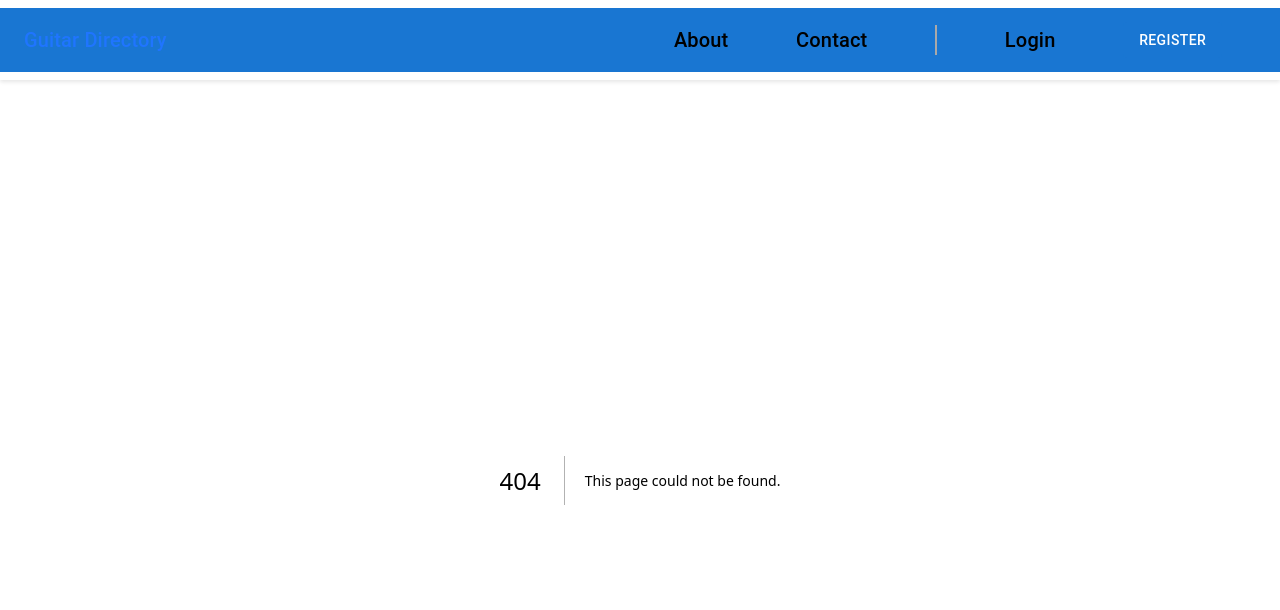
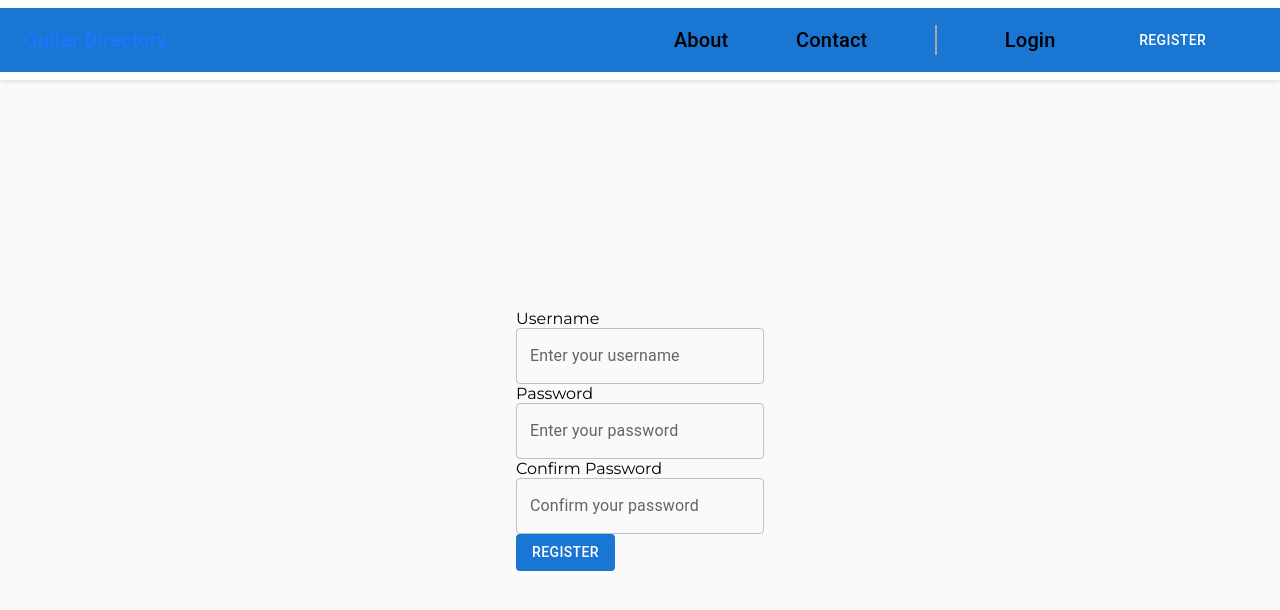
Before and after one commit to stefanomusicman/guitar_frontend, a Next.js app: page /register in a window 1280 px wide. Before the commit this address had no page. Shown: the top 610 px of the page. Built offline with nearby package versions, Linux system fonts and the light colour scheme; no server answers.

Commit message:
chore: create main structure/state management for register form

```diff
--- /dev/null
+++ b/src/app/register/page.tsx
@@ -0,0 +1,29 @@
+'use client';
+import { AuthProvider } from "@/auth/FirebaseContext"
+import RegisterForm from "@/components/registerForm"
+import { Box } from "@mui/material";
+import { makeStyles } from "@mui/styles";
+
+const useStyles = makeStyles(() => ({
+    mainContainer: {
+        width: '100%',
+        height: '90%',
+        display: 'flex',
+        justifyContent: 'center',
+        alignItems: 'center',
+    }
+}));
+
+const Register = () => {
+    const classes = useStyles();
+
+    return (
+        <AuthProvider>
+            <Box className={classes.mainContainer}>
+                <RegisterForm />
+            </Box>
+        </AuthProvider>
+    );
+}
+
+export default Register;
--- a/src/components/home/brandGrid.tsx
+++ b/src/components/home/brandGrid.tsx
@@ -7,6 +7,7 @@ import fenderLogo from '../../../public/fender-logo.png';
 import godinLogo from '../../../public/godin-logo.png';
 import prsLogo from '../../../public/prs-logo.png';
 import suhrLogo from '../../../public/suhr-logo.png';
+import { Key } from "react";
 
 const useStyles = makeStyles(() => ({
     mainContainer: {
@@ -49,7 +50,7 @@ const BrandGrid = () => {
             <Typography variant="h6" className={classes.text}>Check out some of the top brands</Typography>
             <Grid container justifyContent={isDesktop ? 'space-between' : 'space-evenly'} spacing={{ xs: 3, sm: 4 }}>
                 {pics.map((pic) => (
-                    <Grid item xs={12} md={4} xl={2}>
+                    <Grid item key={pic.height as Key} xs={12} md={4} xl={2}>
                         <Card className={classes.card} elevation={0}>
                             <CardContent>
                                 <Image src={pic} alt="Guitar brand logo" width={100} />
--- a/src/components/navBar.tsx
+++ b/src/components/navBar.tsx
@@ -5,6 +5,7 @@ import { useState } from "react";
 import MenuIcon from '@mui/icons-material/Menu';
 import CloseIcon from '@mui/icons-material/Close';
 import Colors from "@/app/colors";
+import Link from "next/link";
 
 const useStyles = makeStyles(() => ({
     mainContainer: {
@@ -83,7 +84,9 @@ const DesktopNavBar = () => {
                         <Typography variant="h6" component="div" className={classes.links}>
                             Login
                         </Typography>
-                        <Button className={classes.button} disableElevation variant="contained">Register</Button>
+                        <Link href='/register'>
+                            <Button className={classes.button} disableElevation variant="contained">Register</Button>
+                        </Link>
                     </Box>
                 </Toolbar>
             </AppBar>
--- /dev/null
+++ b/src/components/registerForm.tsx
@@ -0,0 +1,47 @@
+'use client';
+import Colors from "@/app/colors";
+import { Box, Button, TextField } from "@mui/material";
+import { makeStyles } from "@mui/styles";
+import { FormEvent, useState } from "react";
+
+const useStyles = makeStyles(() => ({
+    form: {
+        display: 'flex',
+        flexDirection: 'column',
+        justifyContent: 'center',
+        alignItems: 'start',
+    },
+    button: {
+        borderRadius: '10px',
+        padding: '10px 20px',
+        backgroundColor: Colors.primaryBlue,
+    },
+}));
+
+const RegisterForm = () => {
+    const classes = useStyles();
+
+    const [username, setUsername] = useState<string>('');
+    const [email, setEmail] = useState<string>('');
+    const [confirmPassword, setConfirmPassword] = useState<string>('');
+
+    const handleSubmit = (e: FormEvent<HTMLFormElement>) => {
+        e.preventDefault();
+
+        // TODO: Implement Logic for handling form submission
+    }
+
+    return (
+        <form onSubmit={handleSubmit} className={classes.form}>
+            <label>Username</label>
+            <TextField onChange={(e) => setUsername(e.target.value)} id="username" label="Enter your username" variant="outlined" />
+            <label>Password</label>
+            <TextField onChange={(e) => setEmail(e.target.value)} id="password" label="Enter your password" variant="outlined" />
+            <label>Confirm Password</label>
+            <TextField onChange={(e) => setConfirmPassword(e.target.value)} id="confirm-password" label="Confirm your password" variant="outlined" />
+            <Button type="submit" className={classes.button} disableElevation variant="contained">Register</Button>
+        </form>
+    );
+}
+
+export default RegisterForm;
```
Also changed, not shown: src/components/home/headlineGrid.tsx (+7 -2 lines), src/components/loginForm.tsx (added, +9 -0 lines).
